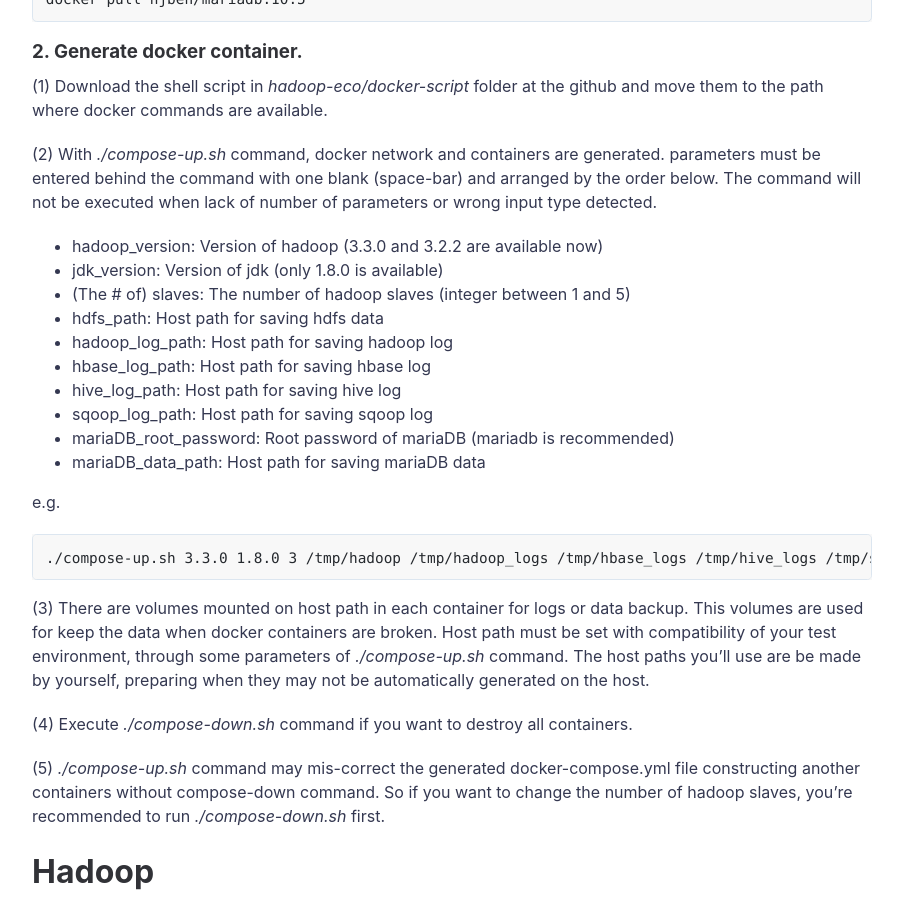
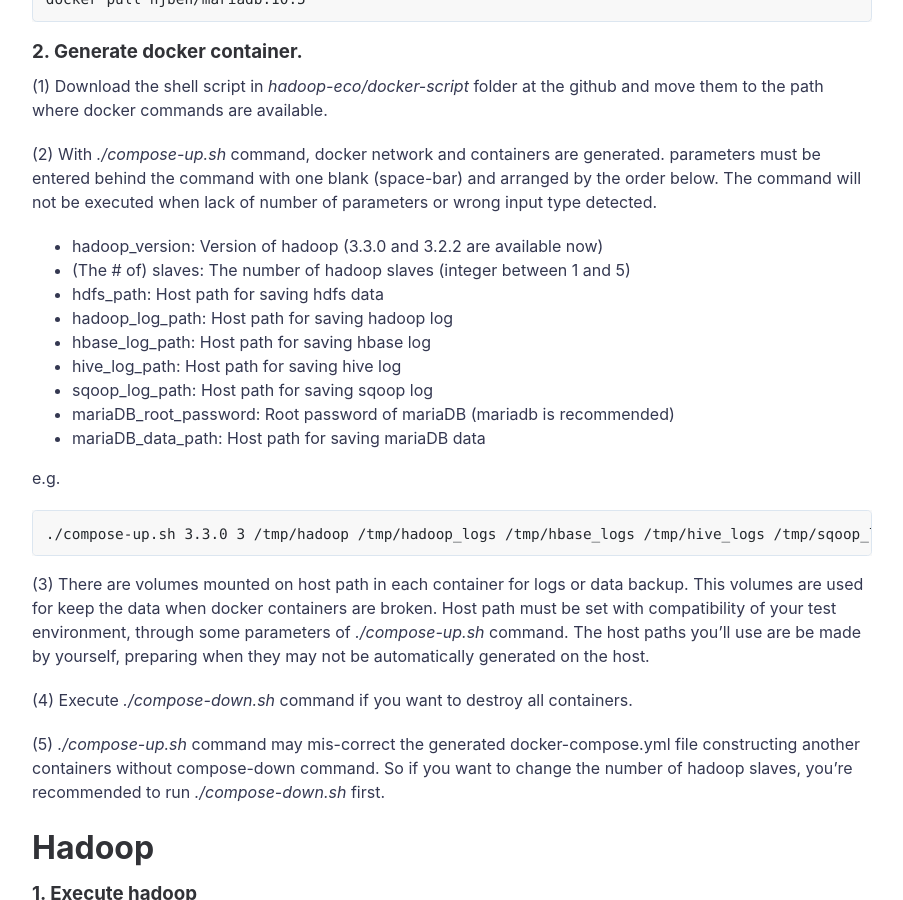
Before and after one commit to hjben/hjben.github.io, a Jekyll site: the page built from _posts/2021-05-26-hadoop-cluster.md, in a window 1280 px wide and 900 px high, scrolled down 1927 px. Shown: the whole window, without its empty margins (188-1091 px from the left). Built offline with Jekyll 4.4.1, drawn with Linux system fonts in a browser that asks for light colours; nearby versions of some CDN libraries; comment, search, counter and statistics services are not loaded.

Commit message:
Update 2021-05-26-hadoop-cluster.md

````diff
--- a/_posts/2021-05-26-hadoop-cluster.md
+++ b/_posts/2021-05-26-hadoop-cluster.md
@@ -53,7 +53,6 @@ docker pull hjben/mariadb:10.5
 
 (2) With _./compose-up.sh_ command, docker network and containers are generated. parameters must be entered behind the command with one blank (space-bar) and arranged by the order below. The command will not be executed when lack of number of parameters or wrong input type detected.
 - hadoop_version: Version of hadoop (3.3.0 and 3.2.2 are available now)
-- jdk_version: Version of jdk (only 1.8.0 is available)
 - (The # of) slaves: The number of hadoop slaves (integer between 1 and 5)
 - hdfs_path: Host path for saving hdfs data
 - hadoop_log_path: Host path for saving hadoop log
@@ -65,7 +64,7 @@ docker pull hjben/mariadb:10.5
 
 e.g.
 ```
-./compose-up.sh 3.3.0 1.8.0 3 /tmp/hadoop /tmp/hadoop_logs /tmp/hbase_logs /tmp/hive_logs /tmp/sqoop_logs mariadb /Users/Shared/workspace/docker-ws/maria-data
+./compose-up.sh 3.3.0 3 /tmp/hadoop /tmp/hadoop_logs /tmp/hbase_logs /tmp/hive_logs /tmp/sqoop_logs mariadb /Users/Shared/workspace/docker-ws/maria-data
 ```
 
 (3) There are volumes mounted on host path in each container for logs or data backup. This volumes are used for keep the data when docker containers are broken. Host path must be set with compatibility of your test environment, through some parameters of _./compose-up.sh_ command. The host paths you'll use are be made by yourself, preparing when they may not be automatically generated on the host.
````
